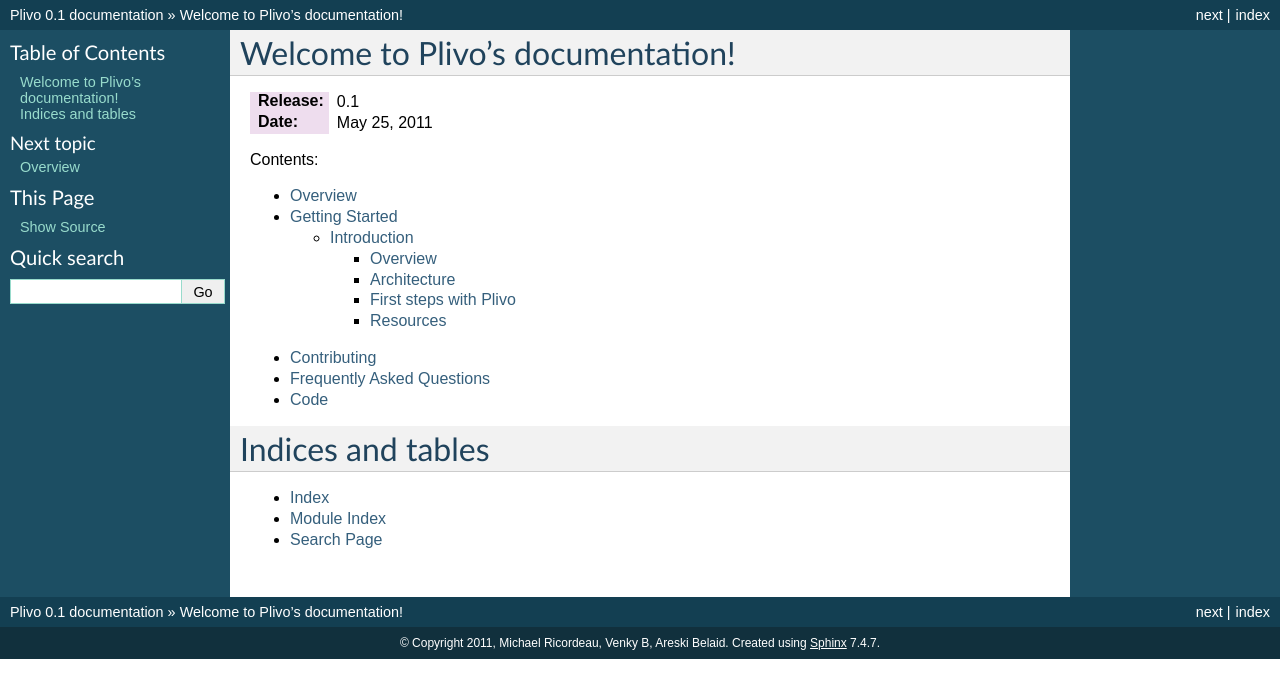
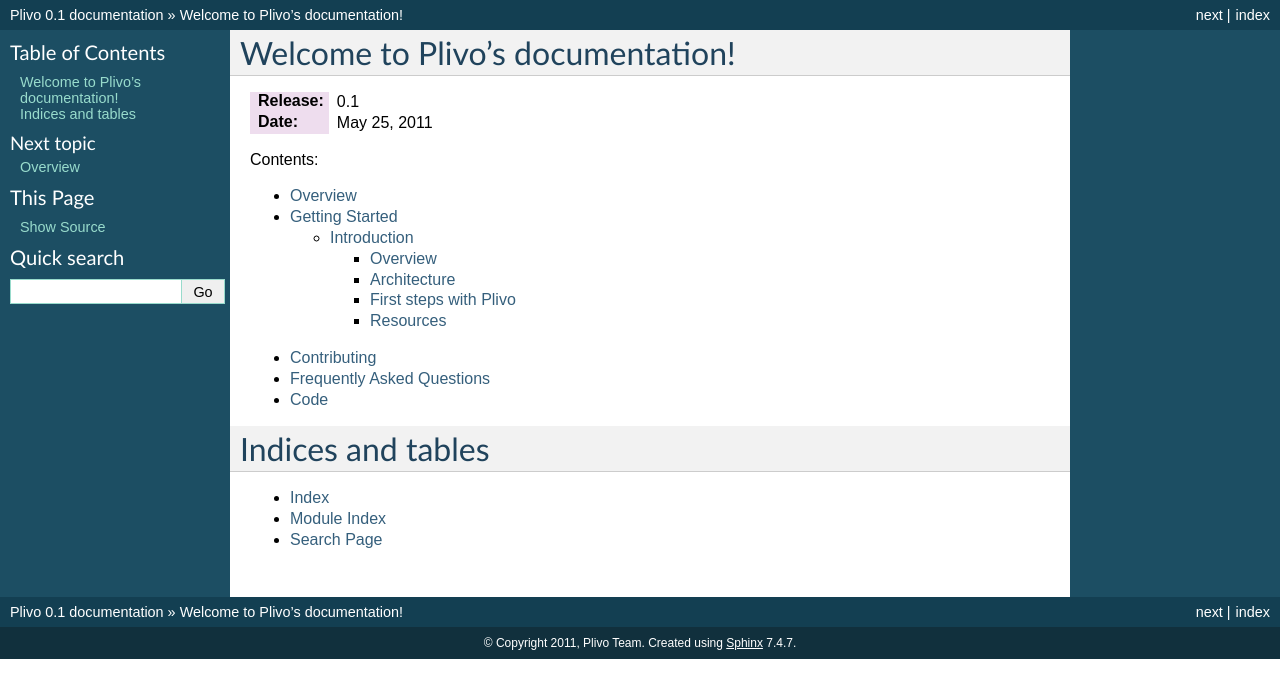
Before and after one commit to plivo/plivoframework, a Sphinx documentation site: the page built from docs/source/index.rst, in a window 1280 px wide. Shown: the top 698 px of the page. Built offline with Sphinx 7.4.7, drawn with Linux system fonts in a browser that asks for light colours; pages that are not in the unit, such as notebooks, are missing from menus.

Commit message:
Change to Plivo team in docs for consistency with all code and site material, Update Typos

```diff
--- a/docs/source/conf.py
+++ b/docs/source/conf.py
@@ -41,7 +41,7 @@
 
 # General information about the project.
 project = u'Plivo'
-copyright = u'2011, Michael Ricordeau, Venky B, Areski Belaid'
+copyright = u'2011, Plivo Team'
 
 # The version info for the project you're documenting, acts as replacement for
 # |version| and |release|, also used in various other places throughout the
@@ -179,7 +179,7 @@
 # (source start file, target name, title, author, documentclass [howto/manual]).
 latex_documents = [
   ('index', 'Plivo.tex', u'Plivo Documentation',
-   u'Michael Ricordeau, Venky B, Areski Belaid', 'manual'),
+   u'Plivo Team', 'manual'),
 ]
 
 # The name of an image file (relative to this directory) to place at the top of
@@ -212,5 +212,5 @@
 # (source start file, name, description, authors, manual section).
 man_pages = [
     ('index', 'plivo', u'Plivo Documentation',
-     [u'Michael Ricordeau, Venky B, Areski Belaid'], 1)
+     [u'Plivo Team'], 1)
 ]
--- a/docs/source/contributing.rst
+++ b/docs/source/contributing.rst
@@ -34,7 +34,7 @@
 Your work will be used by other people, and you in turn will depend on the
 work of others.  Any decision you take will affect users and colleagues, and
 we expect you to take those consequences into account when making decisions.
-Even if it's not obvious at the time, our contributions to Ubuntu will impact
+Even if it's not obvious at the time, our contributions to Plivo will impact
 the work of others.  For example, changes to code, infrastructure, policy,
 documentation and translations during a release may negatively impact
 others work.
```
Also changed, not shown: docs/source/includes/introduction.txt (+3 -4 lines).
